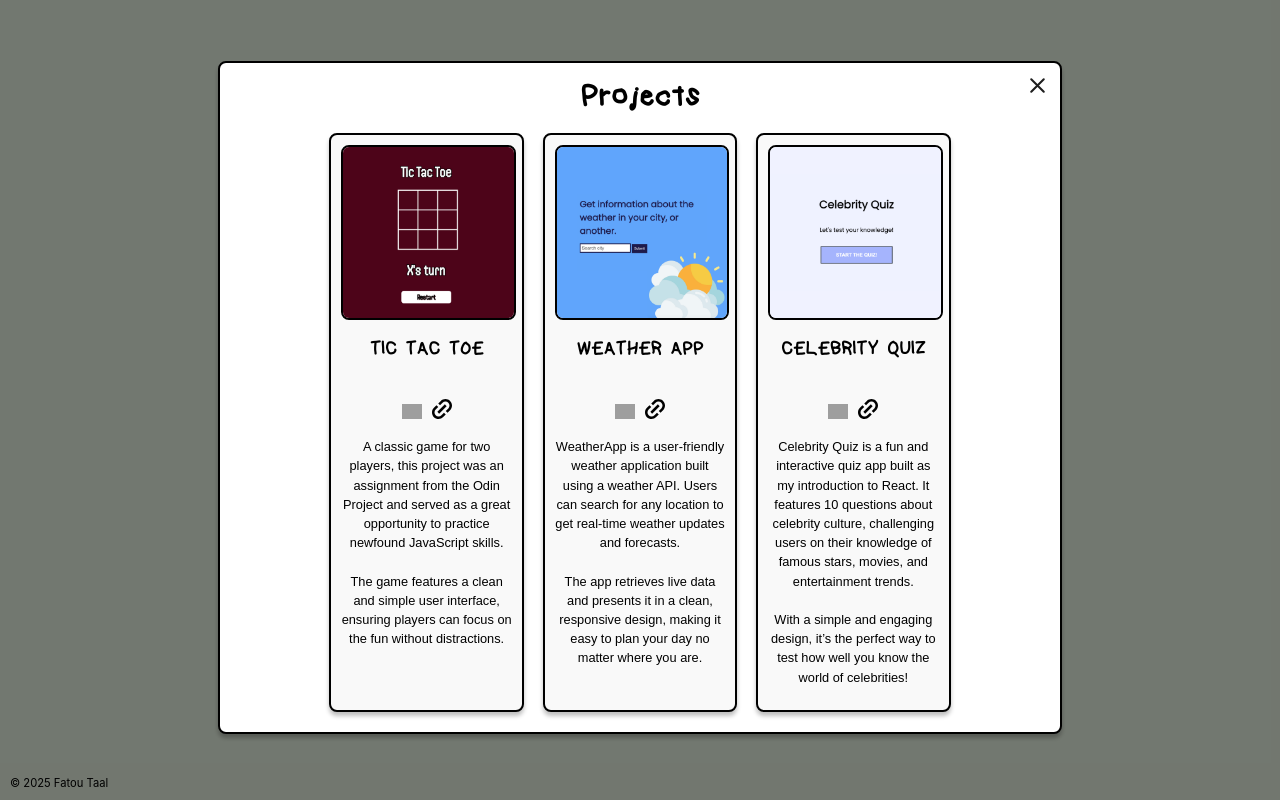
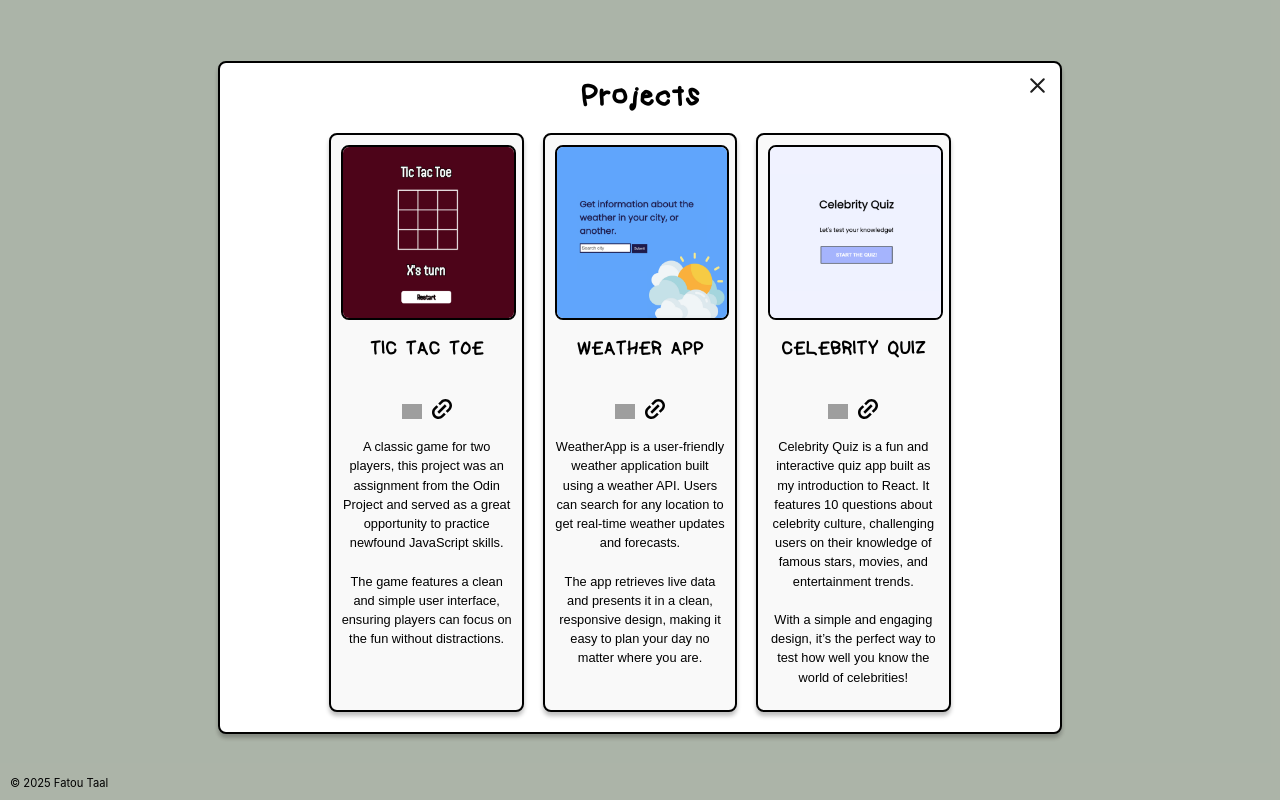
Before and after one commit to fthuggy/portfolio2, a React (Create React App) app in the folder my-portfolio/: page / in a window 1280 px wide. Both pictures are taken after a click on the button "Projects". Built offline with nearby package versions, Linux system fonts and the light colour scheme; grey boxes are pictures that could not be loaded.

Commit message:
changed the transparency wfor popups

```diff
--- a/my-portfolio/src/CV/CV.css
+++ b/my-portfolio/src/CV/CV.css
@@ -7,7 +7,7 @@
   left: 0;
   width: 100%;
   height: 100%;
-  background-color: rgba(0, 0, 0, 0.5);
+  background-color: rgba(0, 0, 0, 0.25);
 }
 
 .cv-content {
--- a/my-portfolio/src/Mywork/MyWork.css
+++ b/my-portfolio/src/Mywork/MyWork.css
@@ -7,7 +7,7 @@
     left: 0;
     width: 100%;
     height: 100%;
-    background-color: rgba(0, 0, 0, 0.5);
+    background-color: rgba(0, 0, 0, 0.25);
     overflow-y: auto;
   }
 
```
